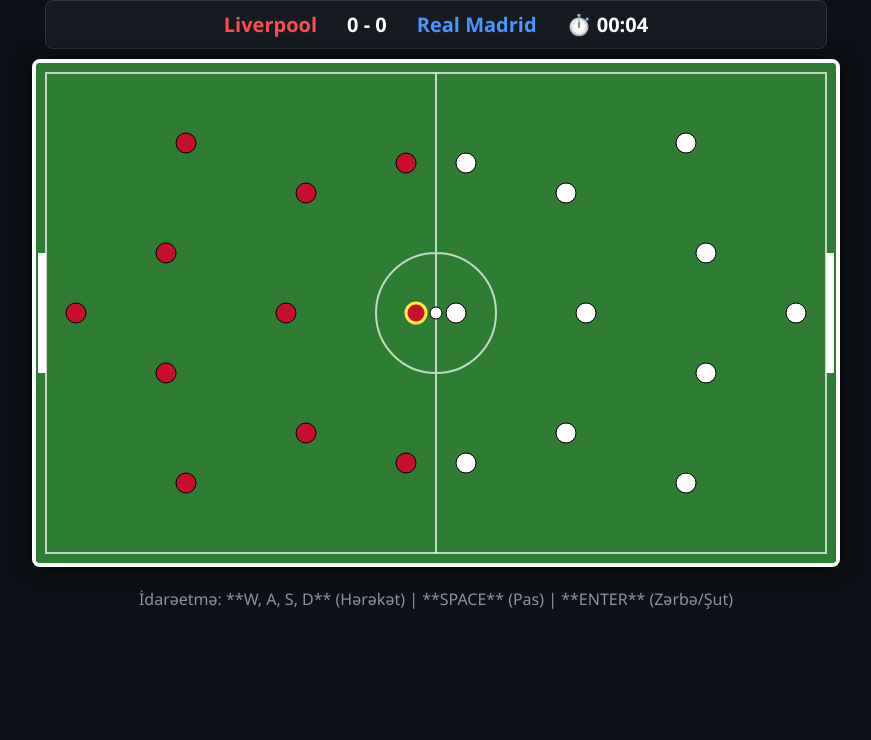
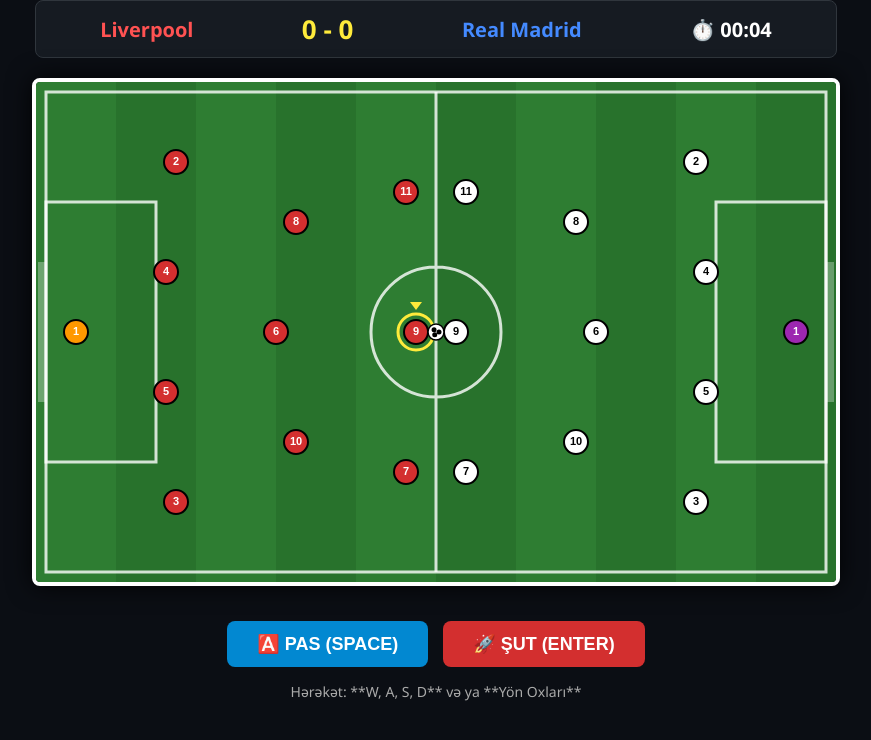
Before and after one commit to heyderyaqublu08-wq/football-game, a plain HTML site: page index.html in a window 1280 px wide. Both pictures are taken after a click on the button "Matça Başla 🚀". Shown: the whole page, without its empty margins (204-1075 px from the left). Drawn offline with Linux system fonts and the light colour scheme.

Commit message:
Update index.html

```diff
--- a/index.html
+++ b/index.html
@@ -3,18 +3,18 @@
 <head>
     <meta charset="UTF-8">
     <meta name="viewport" content="width=device-width, initial-scale=1.0">
-    <title>Pro Football 11v11 Engine</title>
+    <title>eFootball 2D Match</title>
     <style>
         body {
             margin: 0;
-            background: #0d1117;
+            background: #0b0e14;
             color: #fff;
-            font-family: 'Segoe UI', Tahoma, Geneva, Verdana, sans-serif;
+            font-family: 'Segoe UI', Tahoma, sans-serif;
             text-align: center;
             user-select: none;
         }
         #setupMenu {
-            margin: 40px auto;
+            margin: 30px auto;
             padding: 20px;
             background: #161b22;
             width: 320px;
@@ -32,67 +32,86 @@
         }
         select { background: #21262d; color: #fff; }
         button { background: #238636; color: #fff; cursor: pointer; }
-        button:hover { background: #2ea043; }
         #gameUI { display: none; }
-        #canvasContainer { position: relative; inline-size: fit-content; margin: 10px auto; }
+        #canvasContainer { position: relative; display: inline-block; margin: 10px auto; }
         canvas {
-            background: #2e7d32;
             border: 4px solid #fff;
             border-radius: 8px;
-            box-shadow: 0 0 20px rgba(0,0,0,0.8);
+            box-shadow: 0 0 25px rgba(0,0,0,0.9);
         }
         .scoreboard {
             display: flex;
-            justify-content: center;
-            gap: 30px;
+            justify-content: space-around;
+            align-items: center;
             font-size: 20px;
             font-weight: bold;
             background: #161b22;
             padding: 10px;
-            width: 760px;
+            width: 780px;
             margin: 0 auto 10px auto;
             border-radius: 8px;
             border: 1px solid #30363d;
         }
+        .controls-ui {
+            margin-top: 10px;
+            display: flex;
+            justify-content: center;
+            gap: 15px;
+        }
+        .action-btn {
+            padding: 12px 30px;
+            font-size: 18px;
+            border-radius: 8px;
+            border: none;
+            cursor: pointer;
+            font-weight: bold;
+            color: white;
+            width: auto;
+        }
+        .btn-pass { background: #0288d1; }
+        .btn-shoot { background: #d32f2f; }
     </style>
 </head>
 <body>
 
-    <!-- MENYU -->
     <div id="setupMenu">
-        <h2>⚽ eFootball Match Setup</h2>
+        <h2>⚽ eFootball Stadium</h2>
         <label>Sənin Komandan:</label>
         <select id="homeSelect">
-            <option value="Liverpool" data-color="#c8102e">Liverpool FC</option>
-            <option value="Real Madrid" data-color="#ffffff">Real Madrid</option>
-            <option value="Man City" data-color="#6cabdd">Manchester City</option>
-            <option value="Arsenal" data-color="#ef0107">Arsenal</option>
+            <option value="Liverpool" data-color="#d32f2f">Liverpool FC</option>
+            <option value="Real Madrid" data-color="#ffffff" data-num="#000">Real Madrid</option>
+            <option value="Man City" data-color="#0288d1">Manchester City</option>
+            <option value="Arsenal" data-color="#e53935">Arsenal</option>
         </select>
 
         <label>Rəqib Komanda:</label>
         <select id="awaySelect">
-            <option value="Real Madrid" data-color="#ffffff">Real Madrid</option>
-            <option value="Liverpool" data-color="#c8102e">Liverpool FC</option>
-            <option value="Man City" data-color="#6cabdd">Manchester City</option>
-            <option value="Arsenal" data-color="#ef0107">Arsenal</option>
+            <option value="Real Madrid" data-color="#ffffff" data-num="#000">Real Madrid</option>
+            <option value="Liverpool" data-color="#d32f2f">Liverpool FC</option>
+            <option value="Man City" data-color="#0288d1">Manchester City</option>
+            <option value="Arsenal" data-color="#e53935">Arsenal</option>
         </select>
 
         <button onclick="startGame()">Matça Başla 🚀</button>
     </div>
 
-    <!-- OYUN SAHƏSİ -->
     <div id="gameUI">
         <div class="scoreboard">
-            <span id="homeName" style="color: #ff4d4d;">HOME</span>
-            <span id="scoreText">0 - 0</span>
-            <span id="awayName" style="color: #4d94ff;">AWAY</span>
+            <span id="homeName" style="color: #ff5252;">HOME</span>
+            <span id="scoreText" style="font-size: 26px; color: #ffeb3b;">0 - 0</span>
+            <span id="awayName" style="color: #448aff;">AWAY</span>
             <span>⏱️ <span id="timeText">00:00</span></span>
         </div>
 
         <div id="canvasContainer">
             <canvas id="pitch" width="800" height="500"></canvas>
         </div>
-        <p style="color: #8b949e;">İdarəetmə: **W, A, S, D** (Hərəkət) | **SPACE** (Pas) | **ENTER** (Zərbə/Şut)</p>
+
+        <div class="controls-ui">
+            <button class="action-btn btn-pass" onclick="doPass()">🅰️ PAS (SPACE)</button>
+            <button class="action-btn btn-shoot" onclick="doShoot()">🚀 ŞUT (ENTER)</button>
+        </div>
+        <p style="color: #aaa; font-size: 14px; margin-top: 5px;">Hərəkət: **W, A, S, D** və ya **Yön Oxları**</p>
     </div>
 
     <script>
@@ -125,94 +144,98 @@
         }
 
         function initMatch() {
-            ball = { x: 400, y: 250, vx: 0, vy: 0, radius: 6 };
+            ball = { x: 400, y: 250, vx: 0, vy: 0, r: 8, angle: 0 };
             players = [];
 
-            // 11 Meydança Oyunçusu Düzülüşü (4-3-3 Taktikası)
             const homePositions = [
-                {x: 40, y: 250, gk: true}, // Qapıçı
-                {x: 150, y: 80}, {x: 130, y: 190}, {x: 130, y: 310}, {x: 150, y: 420}, // Müdafiə
-                {x: 270, y: 130}, {x: 250, y: 250}, {x: 270, y: 370}, // Yarımmüdafiə
-                {x: 370, y: 100}, {x: 380, y: 250}, {x: 370, y: 400}  // Hücum
+                {x: 40, y: 250, num: 1, gk: true},
+                {x: 140, y: 80, num: 2}, {x: 130, y: 190, num: 4}, {x: 130, y: 310, num: 5}, {x: 140, y: 420, num: 3},
+                {x: 260, y: 140, num: 8}, {x: 240, y: 250, num: 6}, {x: 260, y: 360, num: 10},
+                {x: 370, y: 110, num: 11}, {x: 380, y: 250, num: 9}, {x: 370, y: 390, num: 7}
             ];
 
             const awayPositions = [
-                {x: 760, y: 250, gk: true},
-                {x: 650, y: 80}, {x: 670, y: 190}, {x: 670, y: 310}, {x: 650, y: 420},
-                {x: 530, y: 130}, {x: 550, y: 250}, {x: 530, y: 370},
-                {x: 430, y: 100}, {x: 420, y: 250}, {x: 430, y: 400}
+                {x: 760, y: 250, num: 1, gk: true},
+                {x: 660, y: 80, num: 2}, {x: 670, y: 190, num: 4}, {x: 670, y: 310, num: 5}, {x: 660, y: 420, num: 3},
+                {x: 540, y: 140, num: 8}, {x: 560, y: 250, num: 6}, {x: 540, y: 360, num: 10},
+                {x: 430, y: 110, num: 11}, {x: 420, y: 250, num: 9}, {x: 430, y: 390, num: 7}
             ];
 
-            // Bizim oyunçular (Ev sahibi)
             homePositions.forEach((pos, i) => {
                 players.push({
-                    x: pos.x, y: pos.y, team: 'home', color: homeTeam.color,
-                    isPlayer: i === 9, // Hücumçu bizik
-                    radius: 10, speed: 2.5
+                    x: pos.x, y: pos.y, num: pos.num, team: 'home',
+                    color: pos.gk ? '#ff9800' : homeTeam.color,
+                    isPlayer: i === 9, radius: 12, speed: 2.8
                 });
             });
 
-            // Rəqib oyunçular
             awayPositions.forEach((pos) => {
                 players.push({
-                    x: pos.x, y: pos.y, team: 'away', color: awayTeam.color,
-                    isPlayer: false, radius: 10, speed: 2.1
+                    x: pos.x, y: pos.y, num: pos.num, team: 'away',
+                    color: pos.gk ? '#9c27b0' : awayTeam.color,
+                    isPlayer: false, radius: 12, speed: 2.2
                 });
             });
         }
 
         function updateTimer() {
-            seconds += 2; // Oyunu sürətləndirmək üçün
+            seconds += 2;
             let m = Math.floor(seconds / 60);
             let s = seconds % 60;
             document.getElementById("timeText").innerText = `${m < 10 ? '0' + m : m}:${s < 10 ? '0' + s : s}`;
             if (seconds >= 5400) { clearInterval(matchTimer); isPlaying = false; alert("MATÇ BİTDİ!"); }
         }
 
+        function doShoot() {
+            let p = players.find(p => p.isPlayer);
+            if (p && Math.hypot(p.x - ball.x, p.y - ball.y) < 25) {
+                ball.vx = 11;
+                ball.vy = (Math.random() - 0.5) * 4;
+            }
+        }
+
+        function doPass() {
+            let p = players.find(p => p.isPlayer);
+            if (p && Math.hypot(p.x - ball.x, p.y - ball.y) < 25) {
+                ball.vx = 6;
+                ball.vy = (Math.random() - 0.5) * 2;
+            }
+        }
+
         function update() {
             if (!isPlaying) return;
 
-            // İdarə etdiyimiz oyunçunun hərəkəti
             let p1 = players.find(p => p.isPlayer);
             if (p1) {
-                if (keys["KeyW"] && p1.y > 15) p1.y -= p1.speed;
-                if (keys["KeyS"] && p1.y < canvas.height - 15) p1.y += p1.speed;
-                if (keys["KeyA"] && p1.x > 15) p1.x -= p1.speed;
-                if (keys["KeyD"] && p1.x < canvas.width - 15) p1.x += p1.speed;
+                if ((keys["KeyW"] || keys["ArrowUp"]) && p1.y > 15) p1.y -= p1.speed;
+                if ((keys["KeyS"] || keys["ArrowDown"]) && p1.y < canvas.height - 15) p1.y += p1.speed;
+                if ((keys["KeyA"] || keys["ArrowLeft"]) && p1.x > 15) p1.x -= p1.speed;
+                if ((keys["KeyD"] || keys["ArrowRight"]) && p1.x < canvas.width - 15) p1.x += p1.speed;
 
-                // Topa toxunma
+                if (keys["Enter"]) doShoot();
+                if (keys["Space"]) doPass();
+
                 let dist = Math.hypot(p1.x - ball.x, p1.y - ball.y);
-                if (dist < p1.radius + ball.radius) {
-                    ball.x = p1.x + 8;
+                if (dist < p1.radius + ball.r) {
+                    ball.x = p1.x + 10;
                     ball.y = p1.y;
-
-                    // ŞUT (ENTER)
-                    if (keys["Enter"]) {
-                        ball.vx = 9;
-                        ball.vy = (Math.random() - 0.5) * 3;
-                    }
-                    // PAS (SPACE)
-                    if (keys["Space"]) {
-                        ball.vx = 5;
-                        ball.vy = (Math.random() - 0.5) * 2;
-                    }
                 }
             }
 
-            // Topun Fizikası
             ball.x += ball.vx;
             ball.y += ball.vy;
-            ball.vx *= 0.96; // Sürtünmə
-            ball.vy *= 0.96;
+            ball.vx *= 0.95;
+            ball.vy *= 0.95;
+            ball.angle += Math.hypot(ball.vx, ball.vy) * 0.1;
 
-            // QOL Yoxlanışı (Sağ Qapı)
-            if (ball.x >= 785 && ball.y >= 190 && ball.y <= 310) {
+            // QOL SAĞ
+            if (ball.x >= 785 && ball.y >= 180 && ball.y <= 320) {
                 homeScore++;
                 document.getElementById("scoreText").innerText = `${homeScore} - ${awayScore}`;
                 resetBall();
             }
-            // QOL Yoxlanışı (Sol Qapı)
-            if (ball.x <= 15 && ball.y >= 190 && ball.y <= 310) {
+            // QOL SOL
+            if (ball.x <= 15 && ball.y >= 180 && ball.y <= 320) {
                 awayScore++;
                 document.getElementById("scoreText").innerText = `${homeScore} - ${awayScore}`;
                 resetBall();
@@ -223,45 +246,99 @@
             ball.x = 400; ball.y = 250; ball.vx = 0; ball.vy = 0;
         }
 
-        function draw() {
-            // Yaşıl Ot Sahəsi
-            ctx.fillStyle = "#2e7d32";
-            ctx.fillRect(0, 0, canvas.width, canvas.height);
+        function drawPitch() {
+            // Ot zolaqları
+            for (let i = 0; i < 10; i++) {
+                ctx.fillStyle = (i % 2 === 0) ? "#2e7d32" : "#28722c";
+                ctx.fillRect(i * 80, 0, 80, canvas.height);
+            }
 
-            // Meydança Xətləri
-            ctx.strokeStyle = "rgba(255,255,255,0.7)";
-            ctx.lineWidth = 2;
+            // Xətlər
+            ctx.strokeStyle = "rgba(255,255,255,0.8)";
+            ctx.lineWidth = 3;
             ctx.strokeRect(10, 10, canvas.width - 20, canvas.height - 20);
 
-            // Mərkəz Xətti və Dairə
+            // Mərkəz
             ctx.beginPath();
-            ctx.arc(400, 250, 60, 0, Math.PI * 2);
+            ctx.arc(400, 250, 65, 0, Math.PI * 2);
             ctx.moveTo(400, 10); ctx.lineTo(400, 490);
             ctx.stroke();
 
-            // Qapılar
-            ctx.fillStyle = "#fff";
-            ctx.fillRect(2, 190, 8, 120);
-            ctx.fillRect(790, 190, 8, 120);
+            // Cərimə sahələri
+            ctx.strokeRect(10, 120, 110, 260);
+            ctx.strokeRect(680, 120, 110, 260);
 
-            // Oyunçular
+            // Qapı torları
+            ctx.fillStyle = "rgba(255,255,255,0.3)";
+            ctx.fillRect(2, 180, 8, 140);
+            ctx.fillRect(790, 180, 8, 140);
+        }
+
+        function drawBall() {
+            ctx.save();
+            ctx.translate(ball.x, ball.y);
+            ctx.rotate(ball.angle);
+
+            // Ağ top
+            ctx.beginPath();
+            ctx.arc(0, 0, ball.r, 0, Math.PI * 2);
+            ctx.fillStyle = "#ffffff";
+            ctx.fill();
+            ctx.strokeStyle = "#000";
+            ctx.lineWidth = 1.5;
+            ctx.stroke();
+
+            // Futbol topunun xanalari (Naxış)
+            ctx.fillStyle = "#000";
+            for (let i = 0; i < 3; i++) {
+                ctx.beginPath();
+                ctx.arc(Math.cos(i * 2) * 3, Math.sin(i * 2) * 3, 2.5, 0, Math.PI * 2);
+                ctx.fill();
+            }
+            ctx.restore();
+        }
+
+        function drawPlayers() {
             players.forEach(p => {
+                // Seçilən oyunçunun ox işarəsi
+                if (p.isPlayer) {
+                    ctx.beginPath();
+                    ctx.arc(p.x, p.y, p.radius + 6, 0, Math.PI * 2);
+                    ctx.strokeStyle = "#ffeb3b";
+                    ctx.lineWidth = 3;
+                    ctx.stroke();
+
+                    // Üstündəki ox
+                    ctx.fillStyle = "#ffeb3b";
+                    ctx.beginPath();
+                    ctx.moveTo(p.x, p.y - 22);
+                    ctx.lineTo(p.x - 6, p.y - 30);
+                    ctx.lineTo(p.x + 6, p.y - 30);
+                    ctx.fill();
+                }
+
+                // Oyunçu Gövdəsi
                 ctx.beginPath();
                 ctx.arc(p.x, p.y, p.radius, 0, Math.PI * 2);
                 ctx.fillStyle = p.color;
                 ctx.fill();
-                ctx.strokeStyle = p.isPlayer ? "#ffeb3b" : "#000"; // Bizim oyunçu sarı halqalıdır
-                ctx.lineWidth = p.isPlayer ? 3 : 1;
+                ctx.strokeStyle = "#000";
+                ctx.lineWidth = 2;
                 ctx.stroke();
+
+                // Forma Nömrəsi
+                ctx.fillStyle = (p.color === "#ffffff") ? "#000" : "#fff";
+                ctx.font = "bold 11px Arial";
+                ctx.textAlign = "center";
+                ctx.textBaseline = "middle";
+                ctx.fillText(p.num, p.x, p.y);
             });
+        }
 
-            // Top
-            ctx.beginPath();
-            ctx.arc(ball.x, ball.y, ball.radius, 0, Math.PI * 2);
-            ctx.fillStyle = "#ffffff";
-            ctx.fill();
-            ctx.strokeStyle = "#000";
-            ctx.stroke();
+        function draw() {
+            drawPitch();
+            drawPlayers();
+            drawBall();
         }
 
         function gameLoop() {
```
